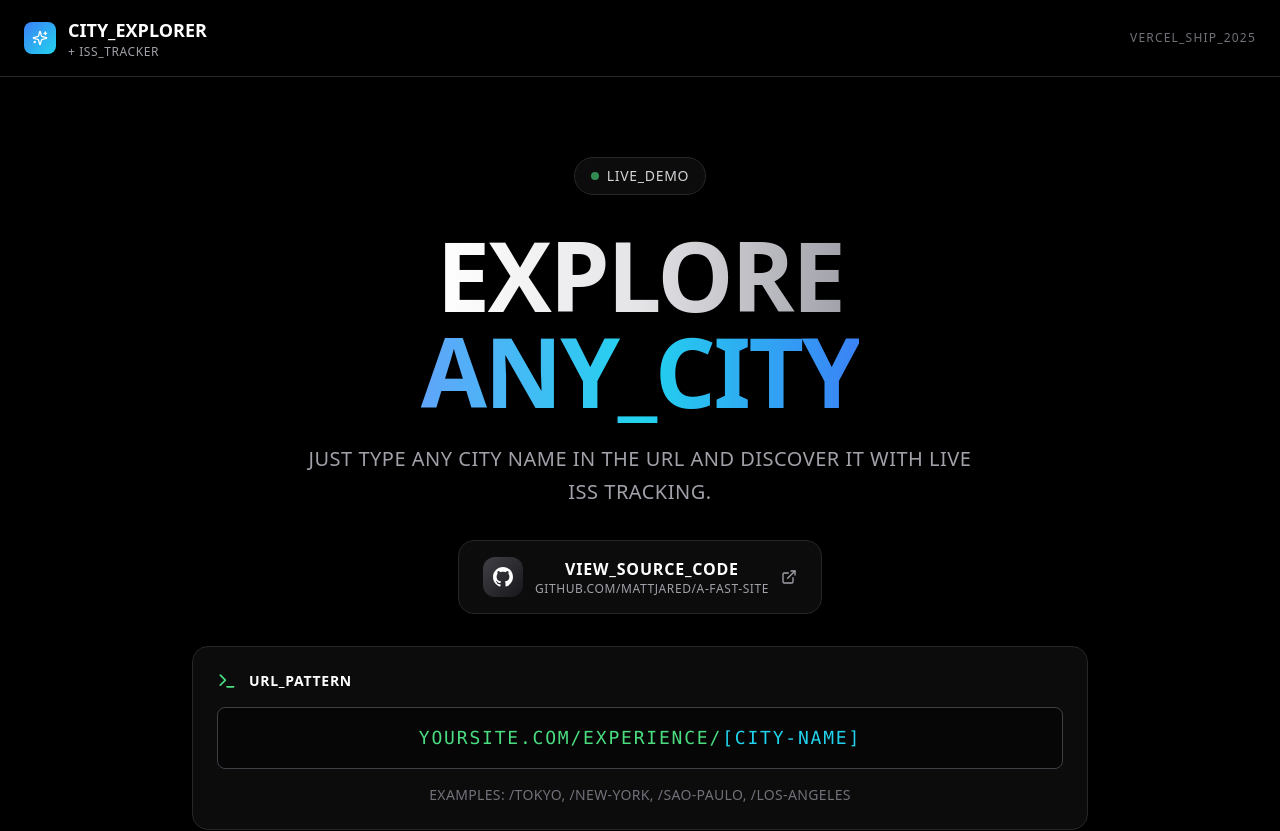
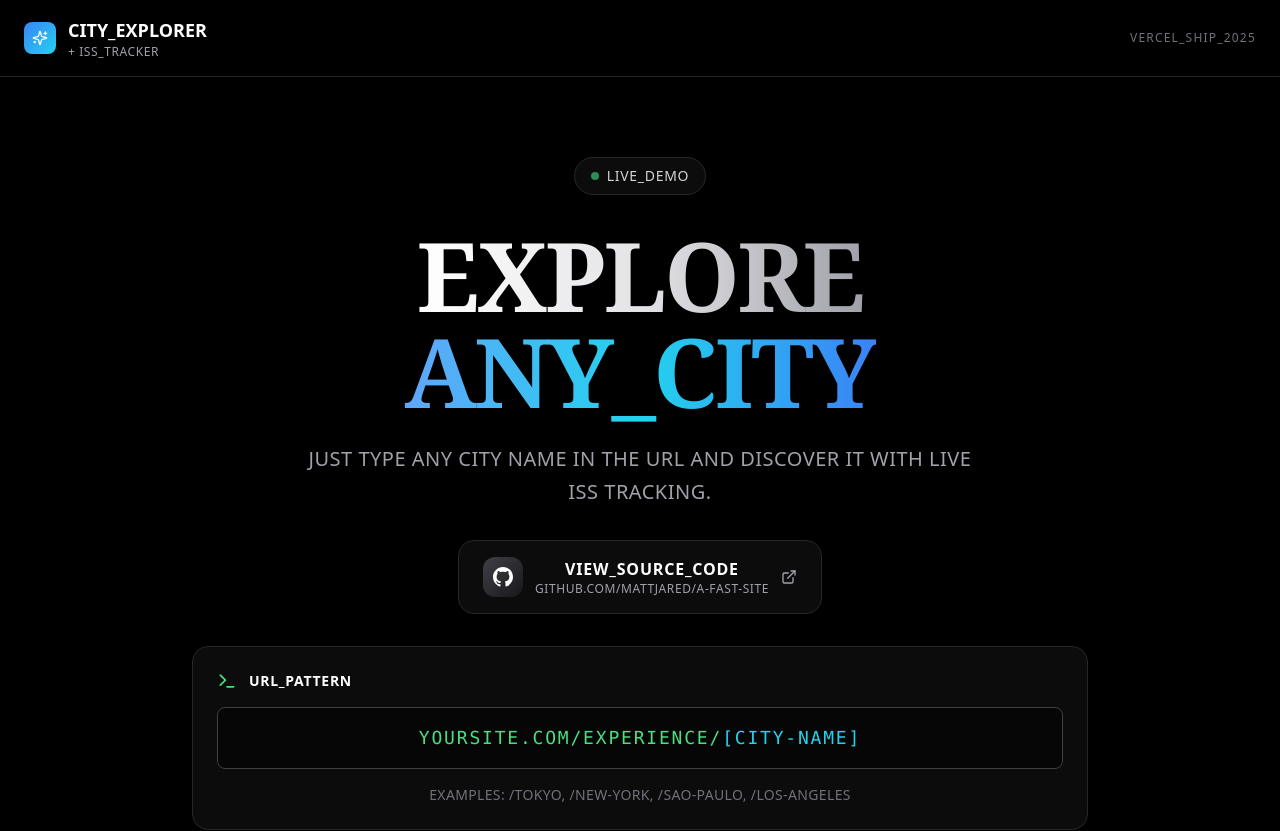
Before and after one commit to vpicone/a-fast-site, a Next.js app: page / in a window 1280 px wide. Shown: the top 831 px of the page. Built offline with nearby package versions, Linux system fonts and the light colour scheme.

Commit message:
Josh Jackson

```diff
--- a/app/globals.css
+++ b/app/globals.css
@@ -1,6 +1,11 @@
 @import url('https://fonts.googleapis.com/css2?family=Roboto');
 @import url('https://fonts.googleapis.com/css2?family=Roboto+Mono');
 @import url('https://fonts.googleapis.com/css2?family=Roboto+Slab');
+
+
+.font-serif {
+  font-family: 'Roboto Slab';
+}
 
 html {
   font-family: 'Roboto';
--- a/app/page.tsx
+++ b/app/page.tsx
@@ -41,7 +41,7 @@ export default function HomePage() {
               <span className="text-sm text-zinc-300 tracking-wider">LIVE_DEMO</span>
             </div>
 
-            <h2 className="text-6xl md:text-8xl font-bold mb-6 leading-none tracking-tight">
+            <h2 className="text-6xl md:text-8xl font-bold mb-6 leading-none tracking-tight font-serif">
               <span className="bg-gradient-to-r from-white via-zinc-200 to-zinc-400 bg-clip-text text-transparent">
                 EXPLORE
               </span>
```
